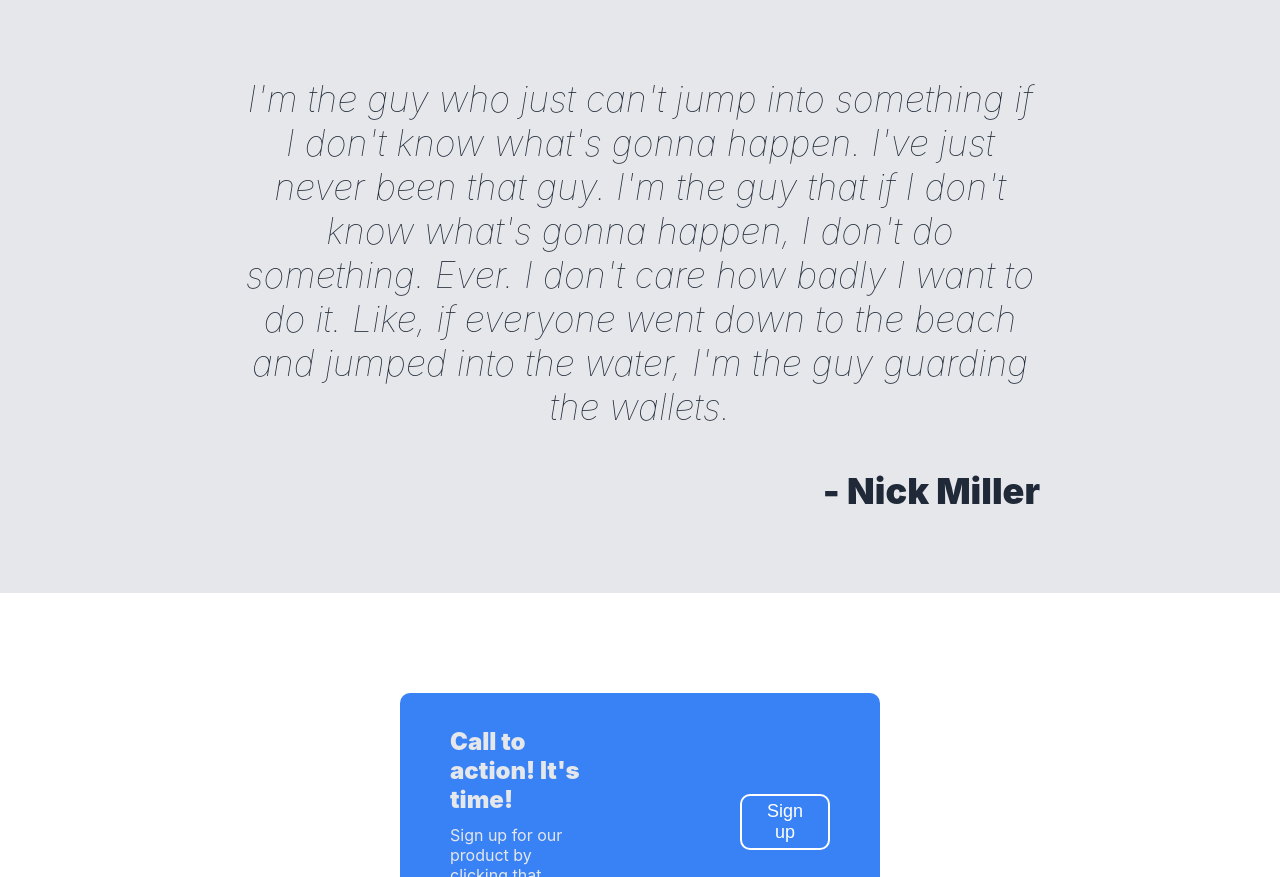
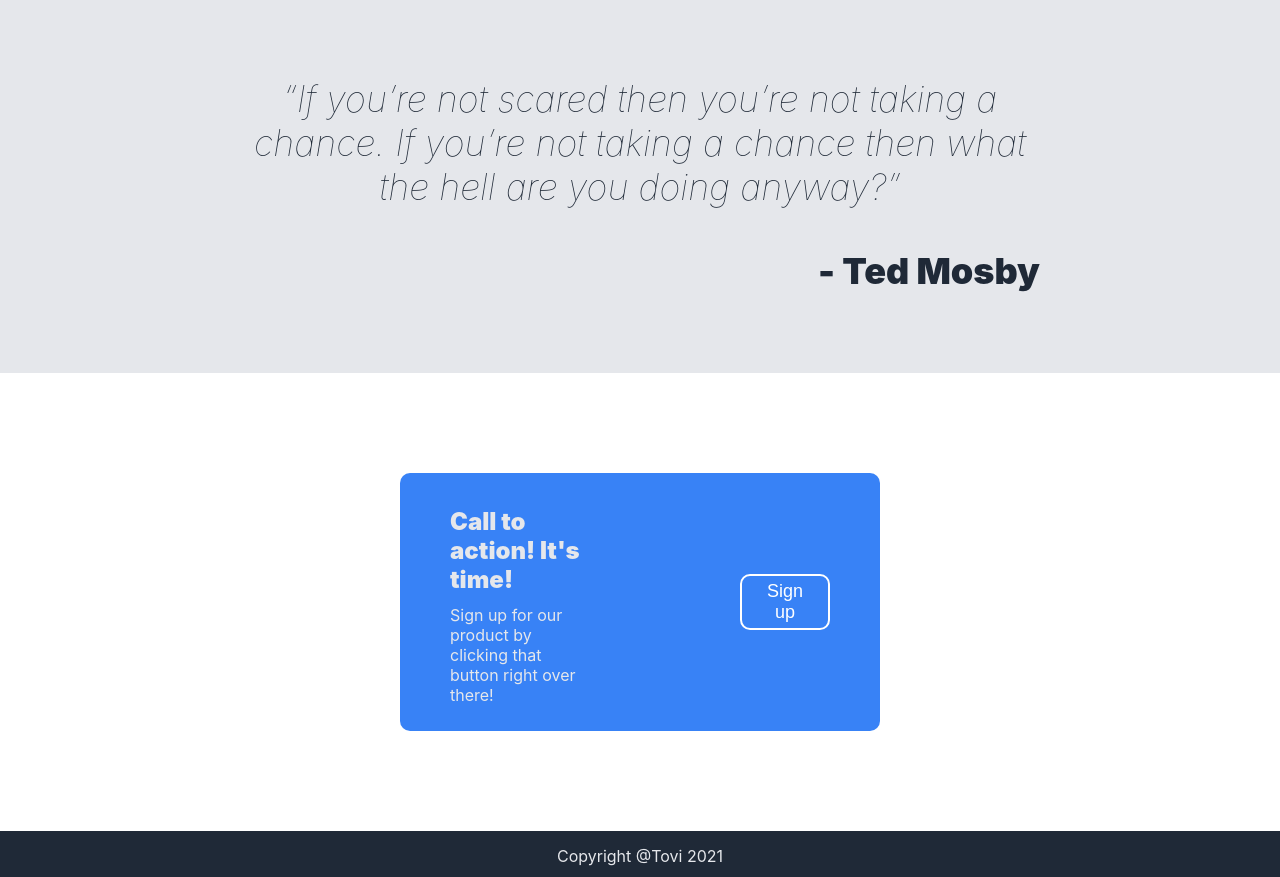
Before and after one commit to Tovi96/landing-page, a plain HTML site: page index.html in a window 1280 px wide. Shown: the part 1073-1950 px from the top of the page. Drawn offline with Linux system fonts and the light colour scheme.

Commit message:
ReadMe.md

```diff
--- a/index.html
+++ b/index.html
@@ -52,8 +52,8 @@
         </div>
     </div>
     <div class="third">
-        <p class="quote"><em>I'm the guy who just can't jump into something if I don't know what's gonna happen. I've just never been that guy. I'm the guy that if I don't know what's gonna happen, I don't do something. Ever. I don't care how badly I want to do it. Like, if everyone went down to the beach and jumped into the water, I'm the guy guarding the wallets.</em></p>
-        <p class="name">- Nick Miller</p>
+        <p class="quote"><em>“If you’re not scared then you’re not taking a chance. If you’re not taking a chance then what the hell are you doing anyway?”</em></p>
+        <p class="name">- Ted Mosby</p>
     </div>
     <div class="fourth">
         <div class="fo-container">
```
Also changed, not shown: 1 other file.
